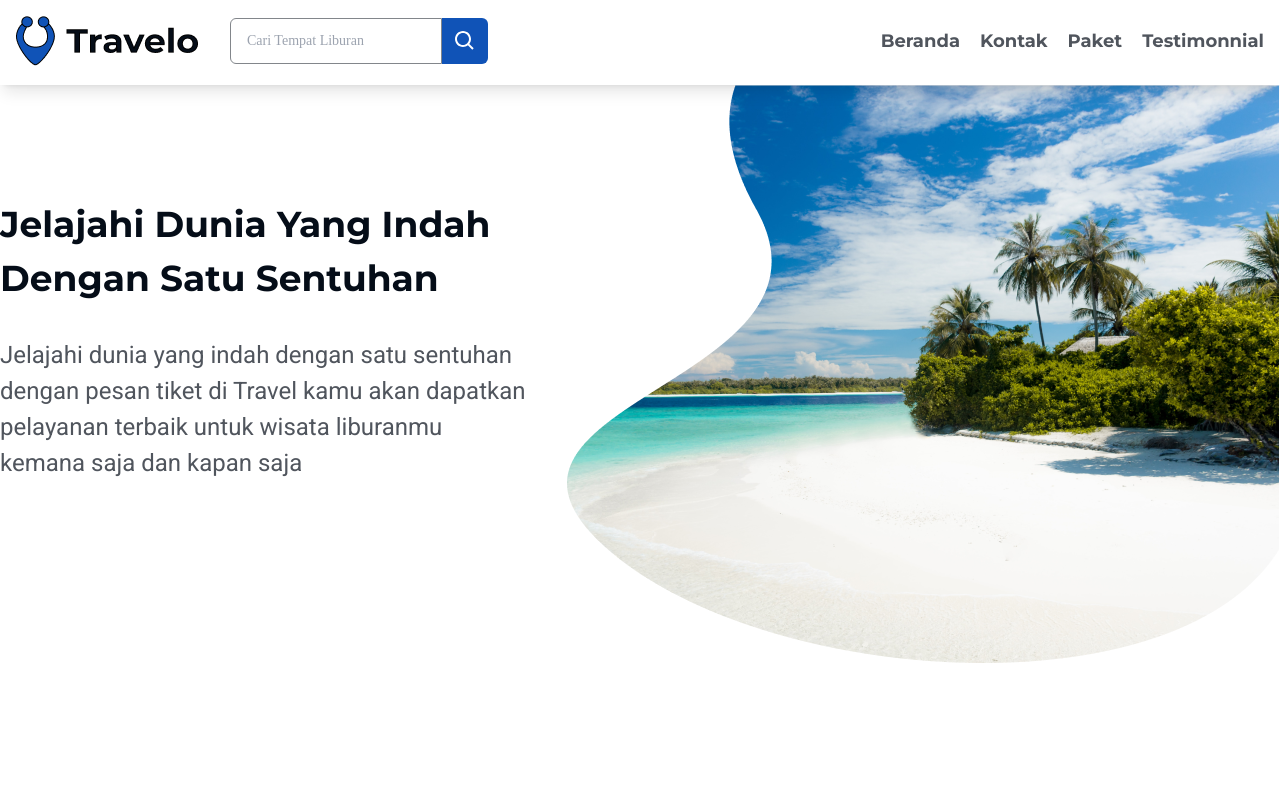
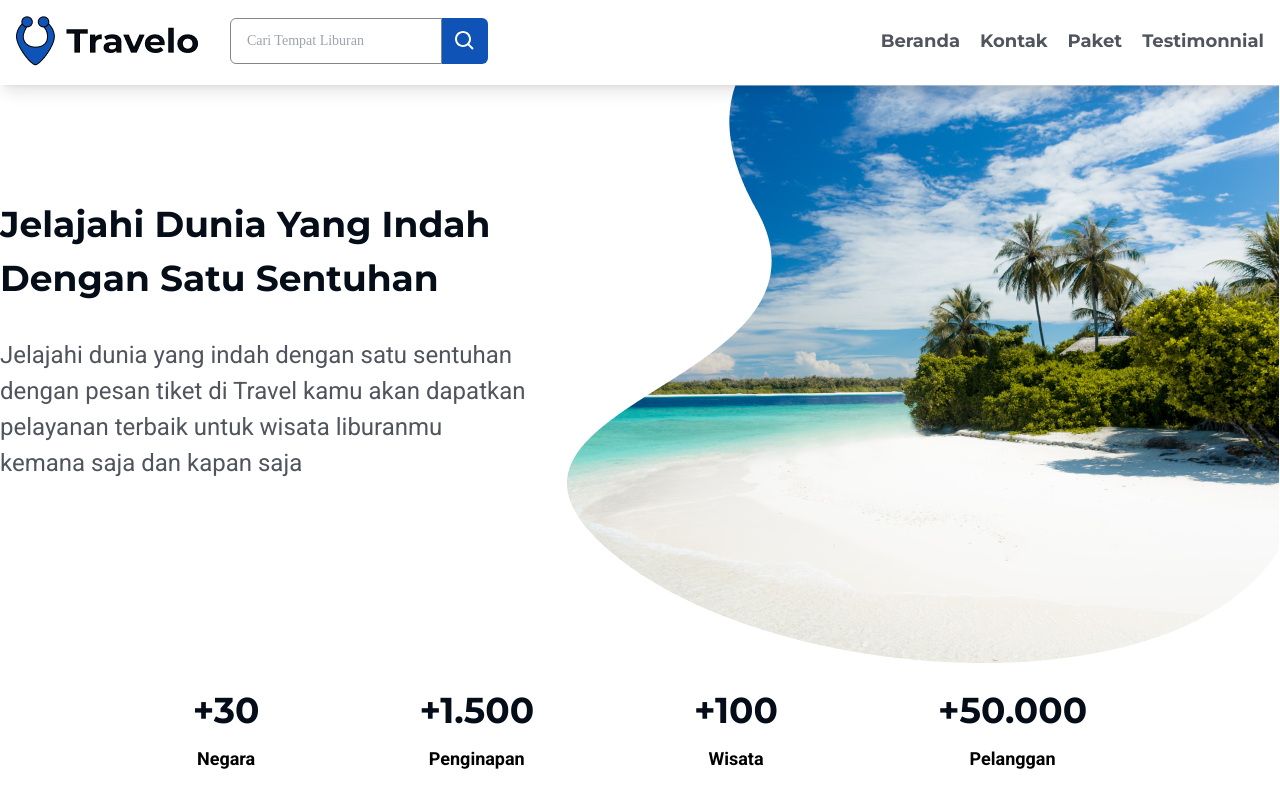
Before and after one commit to kurniawan26/next-travelo, a Next.js app: page / in a window 1280 px wide. Shown: the top 800 px of the page. Built offline with nearby package versions, Linux system fonts and the light colour scheme.

Commit message:
feat(module-2): Create InfoCounter component

```diff
--- a/src/components/Pages/HomePage/HomePage.tsx
+++ b/src/components/Pages/HomePage/HomePage.tsx
@@ -1,5 +1,6 @@
 'use client'
 
+import InfoCounter from "@/components/Shared/InfoCounter";
 import { useRouter } from "next/navigation";
 
 export default function Home() {
@@ -24,6 +25,13 @@ export default function Home() {
 
           </div>
 
+          <div className="flex gap-40 mx-auto">
+            <InfoCounter count={30} label="Negara" />
+            <InfoCounter count={1500} label="Penginapan" />
+            <InfoCounter count={100} label="Wisata" />
+            <InfoCounter count={50000} label="Pelanggan" />
+          </div>
+
 
         </div>
       </div>
--- /dev/null
+++ b/src/components/Shared/InfoCounter/InfoCounter.tsx
@@ -0,0 +1,17 @@
+import React from 'react'
+import CountUp from 'react-countup'
+
+function InfoCounter({ count, label }: { count: number, label: string }) {
+  return (
+    <div className="flex flex-col text-center">
+      <p className="text-gray-100 text-heading-2 font-label font-bold mb-2">
+        +<CountUp start={1} end={count} separator='.' />
+      </p>
+      <p className="text-heading-4 text-gray-4 font-bold font-sans">
+        {label}
+      </p>
+    </div>
+  )
+}
+
+export default InfoCounter
--- /dev/null
+++ b/src/components/Shared/InfoCounter/index.ts
@@ -0,0 +1 @@
+export {default } from './InfoCounter'
```
Also changed, not shown: package.json (+6 -5 lines), 1 other file (tests, documents, lock files or other folders).
